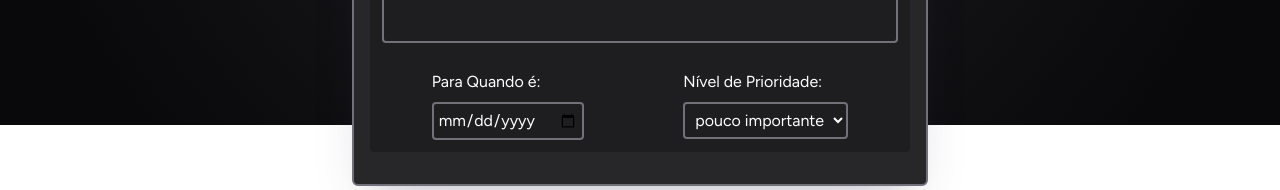
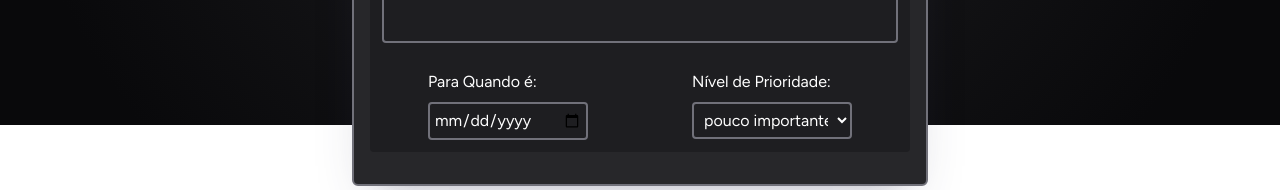
Before and after one commit to StomperHK/todo-app, a React (Vite) app: page /todo-app in a window 1280 px wide. Both pictures are taken after a click on the button 818 px from the left and 538 px from the top of the page. Shown: the part 675-865 px from the top of the page. Built offline with nearby package versions, Linux system fonts and the light colour scheme.

Commit message:
style: minor style changes.

```diff
--- a/src/todo-app/TodoForm.jsx
+++ b/src/todo-app/TodoForm.jsx
@@ -51,15 +51,15 @@ export function TodoForm({ addTodoDispatcher }) {
             <>
               <Input textarea placeholder="descrição da tarefa" name="todo-description" className="w-full my-5" />
 
-              <div className="flex justify-around">
+              <div className="flex justify-around flex-wrap gap-3">
                 <label>
                   Para Quando é:<br/>
-                  <input type="date" name="todo-date" min={inputMinimalDate} aria-label="definir a data" className="mt-2 bg-transparent border-2 border-zinc-500 p-1 rounded outline-none transition-colors duration-150 focus:border-zinc-300" />
+                  <input type="date" name="todo-date" min={inputMinimalDate} aria-label="definir a data" className="mt-2 w-[160px] bg-transparent border-2 border-zinc-500 p-1 rounded outline-none transition-colors duration-150 focus:border-zinc-300" />
                 </label>
 
                 <label>
                   Nível de Prioridade:<br/>
-                  <select name="todo-priority" defaultValue="baixo" className="mt-2 p-1.5 bg-transparent border-2 rounded outline-none border-zinc-500 transition-colors duration-150 focus:border-zinc-300">
+                  <select name="todo-priority" defaultValue="baixo" className="mt-2 w-[160px] p-1.5 bg-transparent border-2 rounded outline-none border-zinc-500 transition-colors duration-150 focus:border-zinc-300">
                     <option value="alto" className="text-black">urgente</option>
                     <option value="médio" className="text-black">normal</option>
                     <option value="baixo" className="text-black">pouco importante</option>
```
